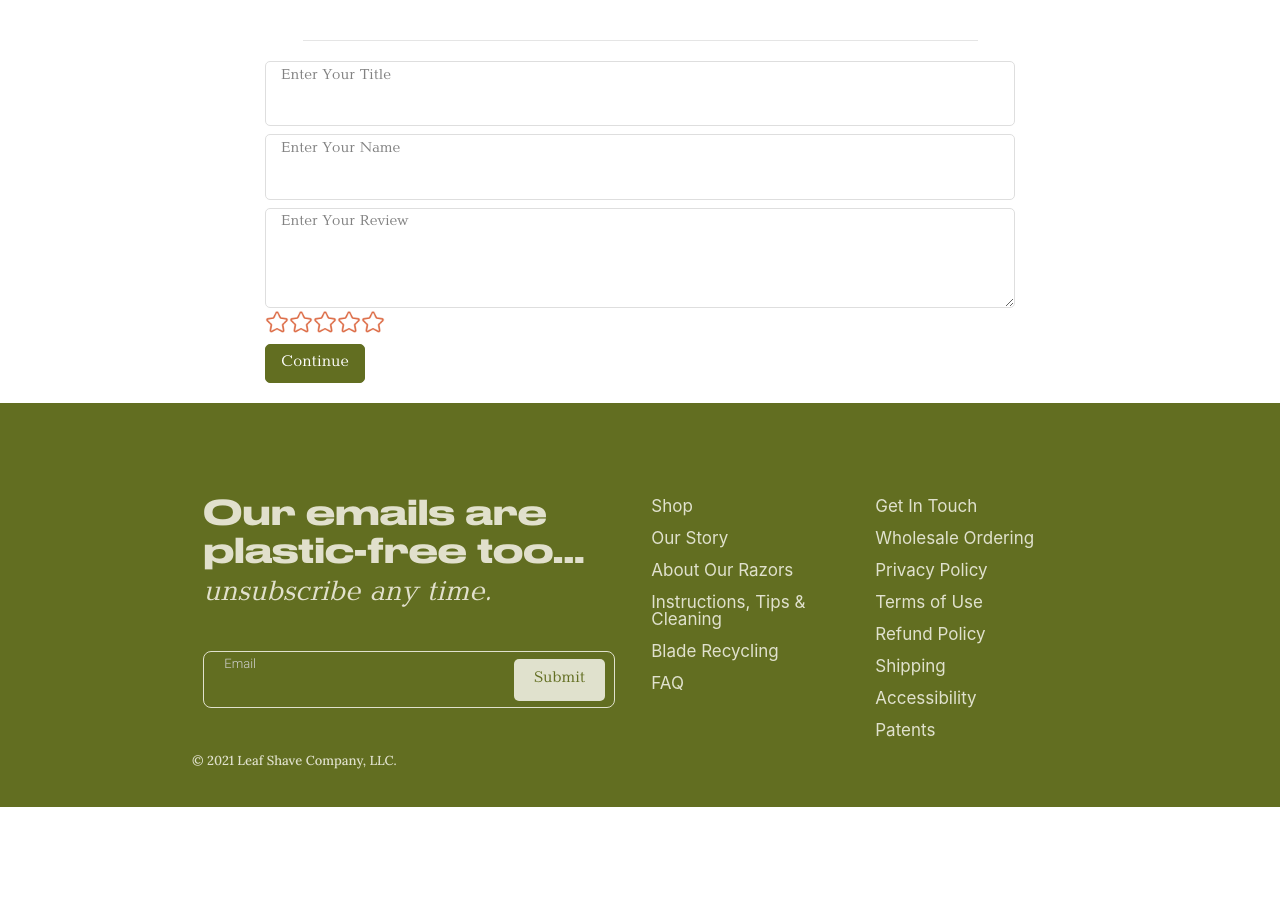
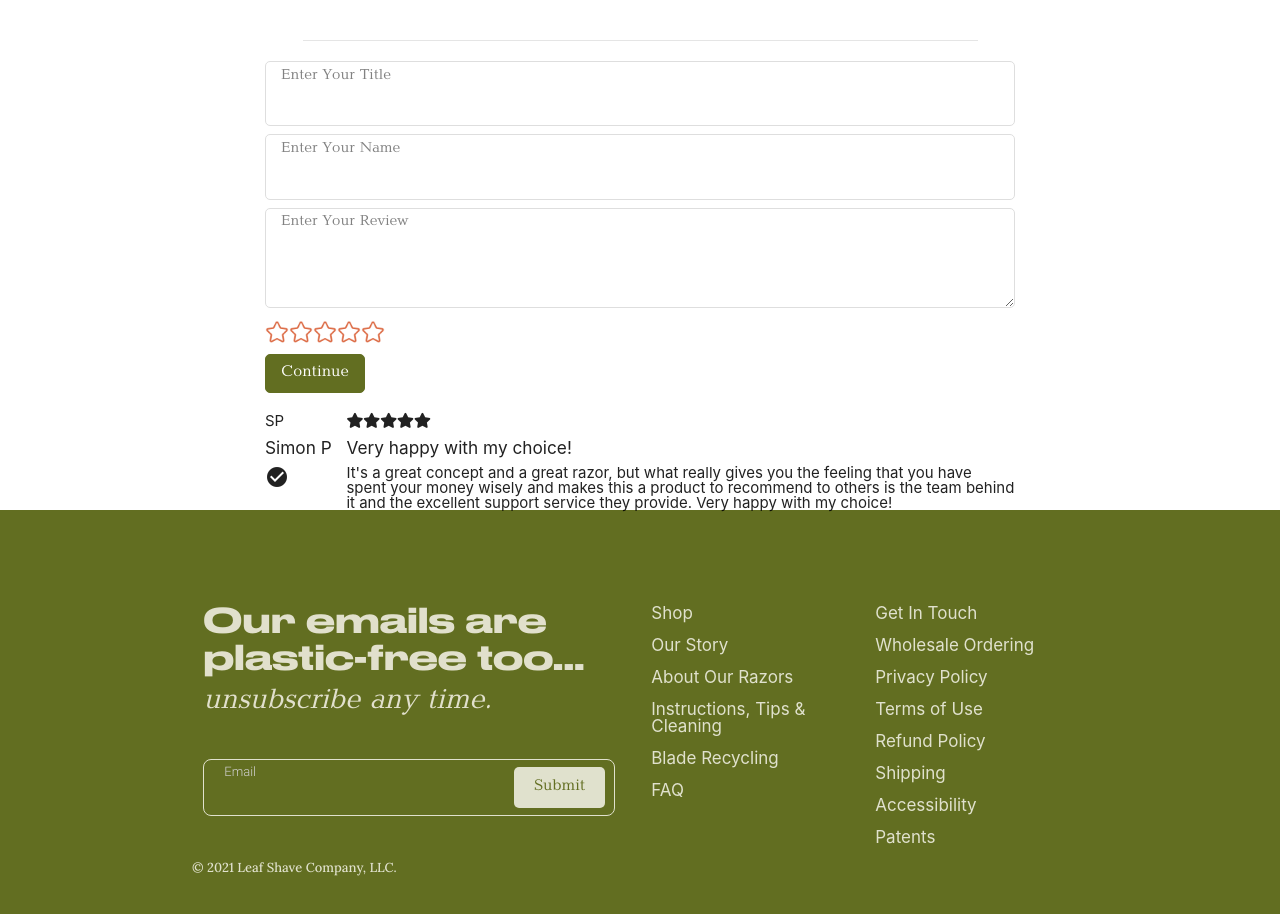
Before and after one commit to asvirkul/Leaf, a PHP site: page /product.html in a window 1280 px wide. Shown: the part 2365-3279 px from the top of the page. Before the commit the page ends 3172 px from the top, so only its background shows below. Run offline with PHP 8.4, Linux system fonts and the light colour scheme; some libraries are stand-ins or nearby versions; some web fonts are replaced.

Commit message:
reviews Author

```diff
--- a/css/style.css
+++ b/css/style.css
@@ -2558,7 +2558,20 @@ input[type=text]:not(.browser-default):disabled {
     border-bottom: unset;
     box-shadow: unset;
 }
+.star-select.star-fill {
+    transition: all;
+    transition-duration: 0.5s;
+    background-image: url(../images/star-fill.png);
+    height: 24px;
+    width: 24px;
+    background-position: center;
+    background-repeat: no-repeat;
+    background-size: cover;
+    cursor: pointer;
+}
 .star-select {
+    transition: all;
+    transition-duration: 0.5s;
     background-image: url(../images/star.png);
     height: 24px;
     width: 24px;
@@ -2568,6 +2581,14 @@ input[type=text]:not(.browser-default):disabled {
 }
 .stars-select {
     display: flex;
+    margin-top: 10px;
+}
+.added-reviews-wrapper article {
+    display: flex;
+    justify-content: space-between;
+}
+.author-name {
+    width: 30%;
 }
 /* Product Reviews End */
 
--- a/js/script.js
+++ b/js/script.js
@@ -1,7 +1,9 @@
 jQuery(document).ready(function($) {
+
     /* Materialize Gallery Start */
     $('.materialboxed').materialbox();
     /* Materialize Gallery End */
+
     /* Header instruction Animation Start */
         $('.mobile-tabs').hide();
         $('.shave-us').hide();
@@ -17,6 +19,7 @@ else {
             $('.mobile-tabs').fadeOut();
         }
         });
+    /* Header instruction Animation Start */
     /* Video Start */
         var myVideo = document.getElementById("video-main");
         $('.video-wrapper .play-vid').hide();
@@ -37,18 +40,16 @@ else {
         )
     /* Video End */
 
-    /* Reviews Stars */
-    $('.star-select').hover(
-
-        function() {
-            $(this).prevAll().andSelf().css('background-image', '../images/star-fill.png');
-            $(this).nextAll().css('background-image', '../images/star.png');
+    /* Stars Hover  */
+    $('.star-select').hover(function () {
+        var prev = $(this).prevAll().addBack().addClass('star-fill');
+        $(this).nextAll().removeClass('star-fill');
     },
     function () {
-            $(this).prevAll().andSelf().css('background-image', '../images/star.png');
+        $(this).prevAll().addBack().removeClass('star-fill');
     }
-    )
-    /* Reviews Stars */
+    );
+    /* Stars Hover  */
 
     /* Animation Header Start */
         var hHeader = $('.main').height();
--- a/product.html
+++ b/product.html
@@ -319,7 +319,26 @@
             <input type="submit" value="Continue">
         </form>
         <div class="added-reviews-wrapper">
-
+            <article>
+                <div class="author-name">
+                    <div class="author-circle">
+                        SP
+                    </div>
+                    <div class="author-name-right">
+                        <h6>Simon P</h6>
+                        <i class="material-icons">check_circle</i>
+                    </div>
+                </div>
+                <div class="author-review">
+                    <div class="author-stars">
+                        <i class="fas fa-star"></i><i class="fas fa-star"></i><i class="fas fa-star"></i><i class="fas fa-star"></i><i class="fas fa-star"></i>
+                    </div>
+                    <div class="author-title-text">
+                        <h6>Very happy with my choice!</h6>
+                        <p>It's a great concept and a great razor, but what really gives you the feeling that you have spent your money wisely and makes this a product to recommend to others is the team behind it and the excellent support service they provide. Very happy with my choice!</p>
+                    </div>
+                </div>
+            </article>
         </div>
     </section>
     <!-- Reviews Product End -->
```
Lines whose indentation alone changed are shown as unchanged.
